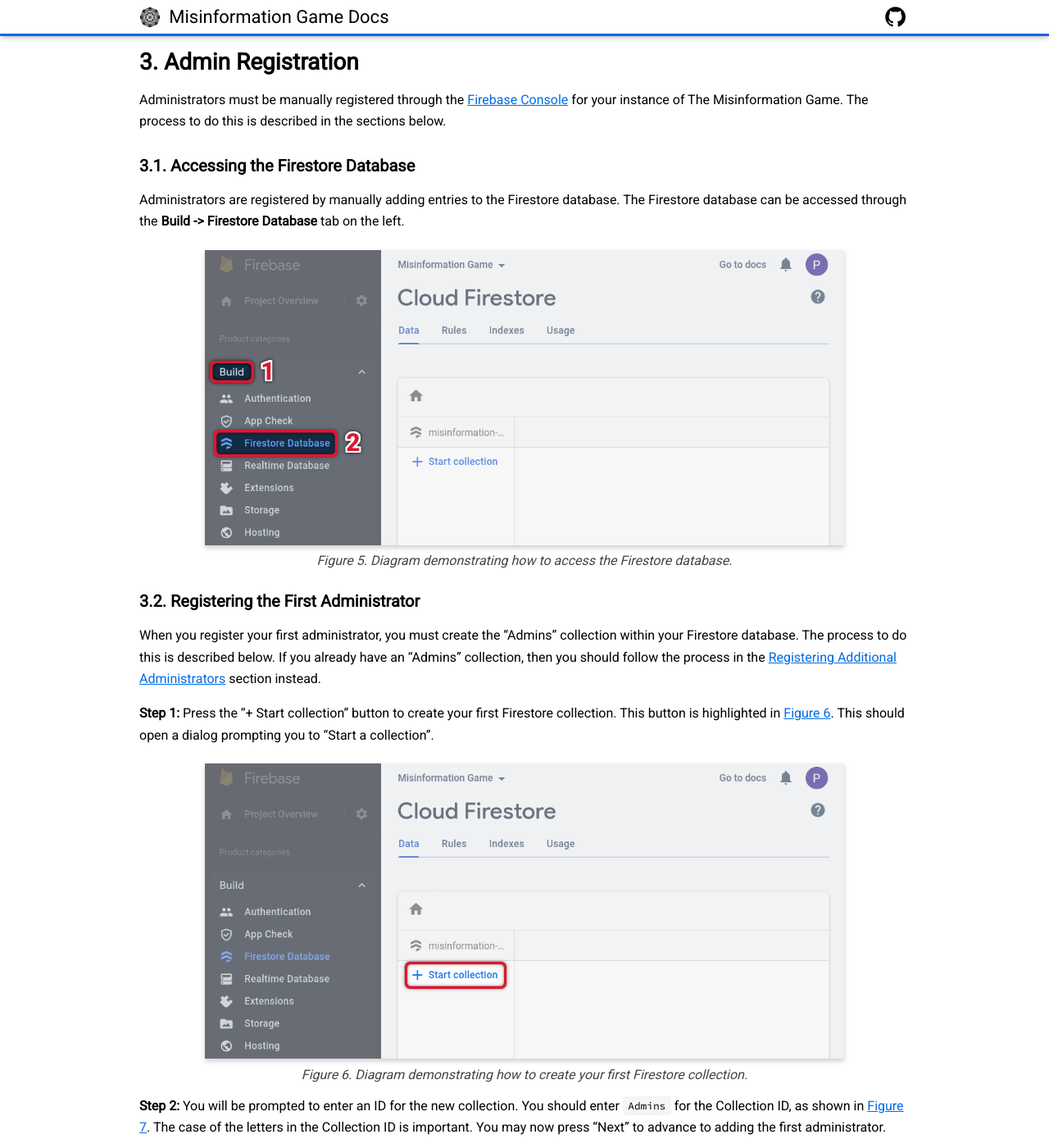
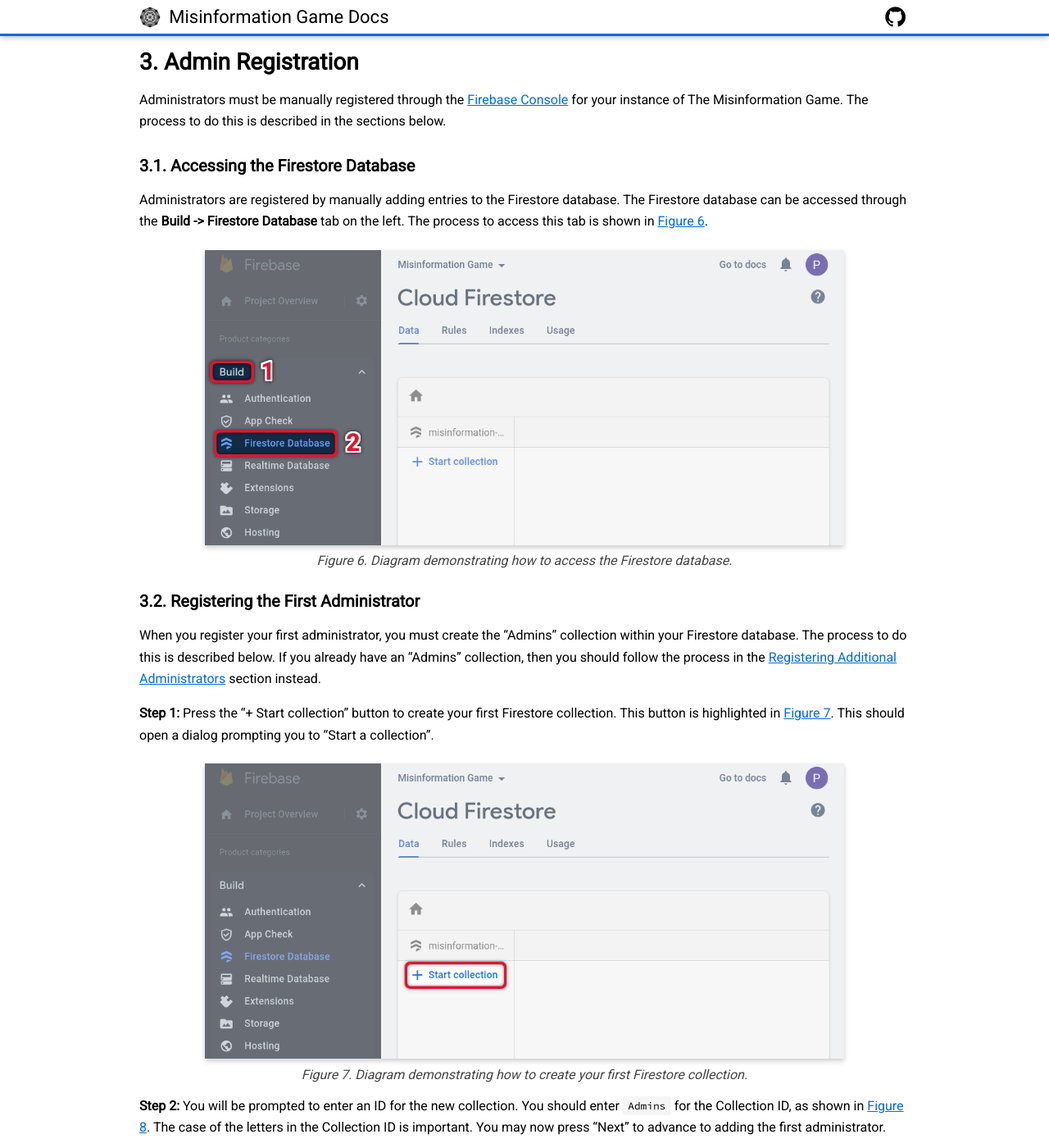
Before and after one commit to beekewardin/themisinformationgame.github.io, a Jekyll site: the page built from Administrators.md, in a window 1280 px wide and 1400 px high, scrolled down 3343 px. Shown: the whole window at 82% size. Built offline with Jekyll 4.4.1, drawn with Linux system fonts in a browser that asks for light colours; nearby versions of some CDN libraries; our own code applies the rules of GitHub Pages for plain Markdown files; some of the changed text lies outside the part shown.

Commit message:
Fix figure numbers in 'Registering Administrators' documentation

```diff
--- a/Administrators.md
+++ b/Administrators.md
@@ -138,13 +138,14 @@
 </h3>
 
 Administrators are registered by manually adding entries to the Firestore
-database. The Firestore database can be accessed through the
-**Build -> Firestore Database** tab on the left.
+database. The Firestore database can be accessed through the **Build ->
+Firestore Database** tab on the left. The process to access this tab is
+shown in [Figure 6](#fig6).
 
-<figure id="fig5">
-    <img src="diagrams/accessing-firestore.png" alt="figure 5" height="529" />
+<figure id="fig6">
+    <img src="diagrams/accessing-firestore.png" alt="figure 6" height="529" />
     <figcaption>
-        <a href="#fig5">Figure 5.</a> Diagram demonstrating how to access the Firestore database.
+        <a href="#fig6">Figure 6.</a> Diagram demonstrating how to access the Firestore database.
     </figcaption>
 </figure>
 
@@ -158,26 +159,26 @@
 section instead.
 
 **Step 1:** Press the "+ Start collection" button to create your first
-Firestore collection. This button is highlighted in [Figure 6](#fig6).
+Firestore collection. This button is highlighted in [Figure 7](#fig7).
 This should open a dialog prompting you to "Start a collection".
 
-<figure id="fig6">
-    <img src="diagrams/starting-firestore-collection.png" alt="figure 6" height="529" />
+<figure id="fig7">
+    <img src="diagrams/starting-firestore-collection.png" alt="figure 7" height="529" />
     <figcaption>
-        <a href="#fig6">Figure 6.</a> Diagram demonstrating how to create
+        <a href="#fig7">Figure 7.</a> Diagram demonstrating how to create
         your first Firestore collection.
     </figcaption>
 </figure>
 
 **Step 2:** You will be prompted to enter an ID for the new collection.
-You should enter `Admins` for the Collection ID, as shown in [Figure 7](#fig7).
+You should enter `Admins` for the Collection ID, as shown in [Figure 8](#fig8).
 The case of the letters in the Collection ID is important. You may now
 press "Next" to advance to adding the first administrator.
 
-<figure id="fig7">
-    <img src="screenshots/firestore-start-admins-collection.png" alt="figure 7" height="529" />
+<figure id="fig8">
+    <img src="screenshots/firestore-start-admins-collection.png" alt="figure 8" height="529" />
     <figcaption>
-        <a href="#fig7">Figure 7.</a> Screenshot of the first step
+        <a href="#fig8">Figure 8.</a> Screenshot of the first step
         in creating the Admins Firestore collection.
     </figcaption>
 </figure>
@@ -195,10 +196,10 @@
 field should be set to `string`. This name will later help to keep track of who has been
 granted administrator privileges.
 
-<figure id="fig8">
-    <img src="screenshots/firestore-populate-admins-collection.png" alt="figure 8" height="693" />
+<figure id="fig9">
+    <img src="screenshots/firestore-populate-admins-collection.png" alt="figure 9" height="693" />
     <figcaption>
-        <a href="#fig8">Figure 8.</a> Screenshot of the second step
+        <a href="#fig9">Figure 9.</a> Screenshot of the second step
         in creating the Admins Firestore collection.
     </figcaption>
 </figure>
@@ -217,24 +218,24 @@
 your Firestore database. This section will describe how to add a new document
 to that collection to register a new user as an administrator. If you
 do not see an Admins collection in your Firestore Database as shown in
-[Figure 9](#fig9), then you should follow the process in the
+[Figure 10](#fig10), then you should follow the process in the
 [Registering the First Administrator section](#admin-registration-first)
 instead.
 
 **Step 1:** Select the Admins collection in the Firestore database and click "Add document",
-as shown in [Figure 9](#fig9).
+as shown in [Figure 10](#fig10).
 
-<figure id="fig9">
-    <img src="diagrams/adding-new-admin.png" alt="figure 9" height="583" />
+<figure id="fig10">
+    <img src="diagrams/adding-new-admin.png" alt="figure 10" height="583" />
     <figcaption>
-        <a href="#fig9">Figure 9.</a> Diagram demonstrating how to open
+        <a href="#fig10">Figure 10.</a> Diagram demonstrating how to open
         dialog to add a new administrator.
     </figcaption>
 </figure>
 
 **Step 2:** You must now fill in a form with the information about the administrator
 you are registering. An example of this form as it is filled in is shown
-in [Figure 10](#fig10).
+in [Figure 11](#fig11).
 
 * You should enter the admin's User ID as the "Document ID". Their User ID can be found using the
   process described under the [Finding your User ID](#find-user-id) section.
@@ -243,10 +244,10 @@
   field should be set to `string`. This name will later help to keep track of who has been
   granted administrator privileges.
 
-<figure id="fig10">
-    <img src="screenshots/firestore-add-to-admins-collection.png" alt="figure 10" height="605" />
+<figure id="fig11">
+    <img src="screenshots/firestore-add-to-admins-collection.png" alt="figure 11" height="605" />
     <figcaption>
-        <a href="#fig10">Figure 10.</a> Screenshot of the dialog
+        <a href="#fig11">Figure 11.</a> Screenshot of the dialog
         used to add a new administrator, filled in with example data.
     </figcaption>
 </figure>
```
Also changed, not shown: other parts of Administrators.md (+1 -1 lines).
